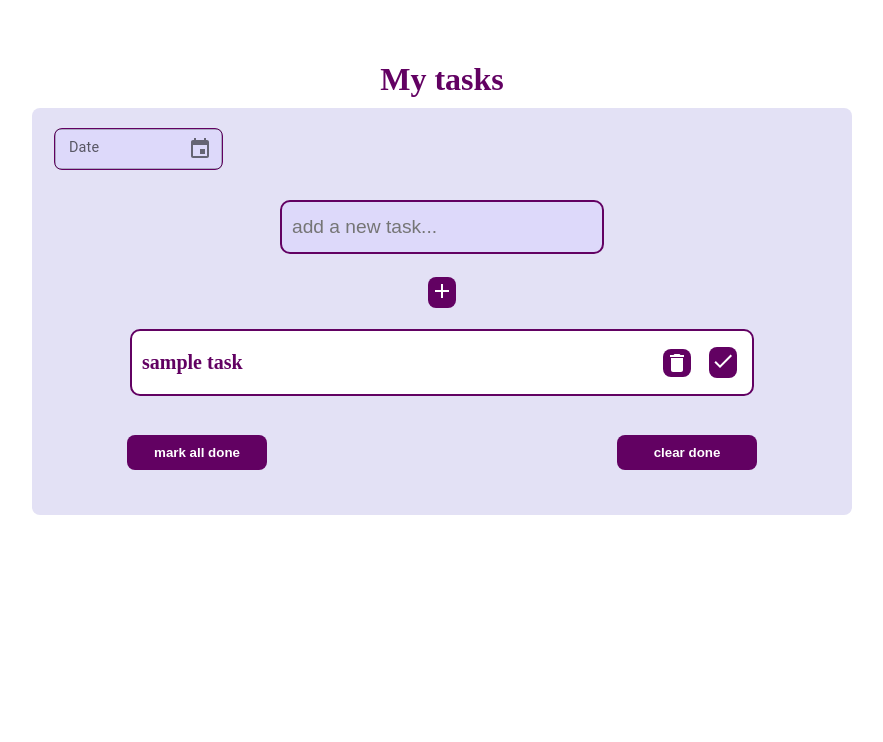
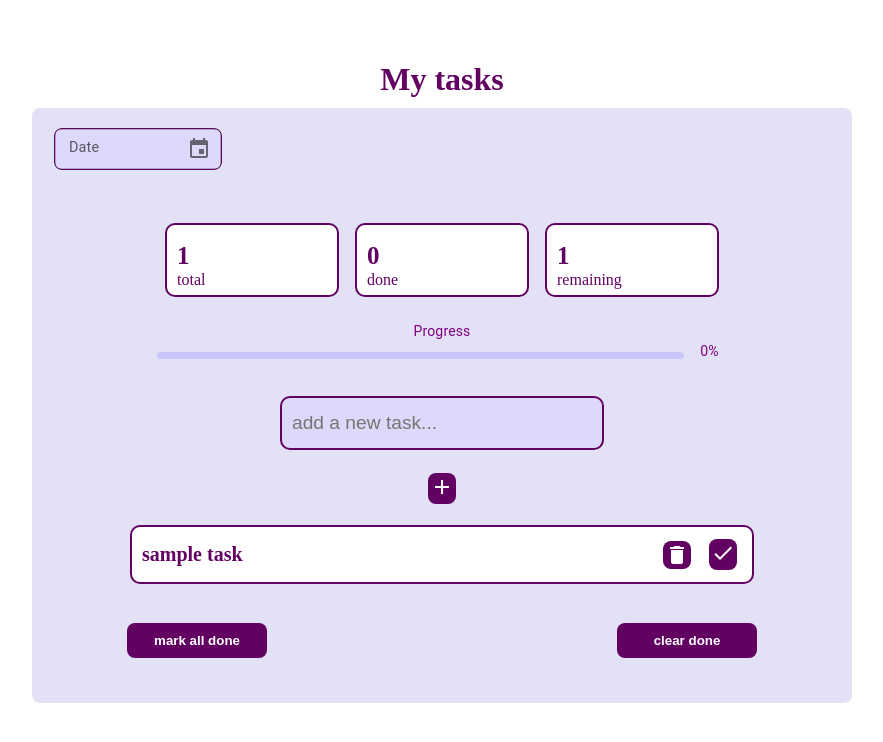
Before and after one commit to Tanishqa08/TaskFlow, a React (Vite) app: page / in a window 1280 px wide. Shown: the top 742 px of the page, without its empty margins (198-1081 px from the left). Built offline with nearby package versions, Linux system fonts and the light colour scheme.

Commit message:
progress-bar feature added

```diff
--- a/src/BasicDatePicker.jsx
+++ b/src/BasicDatePicker.jsx
@@ -2,6 +2,7 @@ import { AdapterDayjs } from '@mui/x-date-pickers/AdapterDayjs';
 import { LocalizationProvider } from '@mui/x-date-pickers/LocalizationProvider';
 import { DatePicker } from '@mui/x-date-pickers/DatePicker';
 import TextField from '@mui/material/TextField';
+
 
 export default function BasicDatePicker() {
   return (
--- /dev/null
+++ b/src/LinearWithValueLabel.jsx
@@ -0,0 +1,56 @@
+import * as React from 'react';
+import PropTypes from 'prop-types';
+import LinearProgress from '@mui/material/LinearProgress';
+import Typography from '@mui/material/Typography';
+import Box from '@mui/material/Box';
+
+function LinearProgressWithLabelAndValue(props) {
+  const progressId = React.useId();
+  return (
+    <div>
+      <Typography id={progressId} variant="body2" sx={{ color: "purple", marginTop: 2, }}>
+        Progress
+      </Typography>
+      <Box sx={{ display: 'flex', alignItems: 'center' }}>
+        <Box sx={{ width: '100%', mr: 1 }}>
+          <LinearProgress
+            variant="determinate"
+            aria-labelledby={progressId}
+            {...props}
+          />
+        </Box>
+        <Box sx={{ minWidth: 35 }}>
+          <Typography variant="body2" sx={{ color: "purple" }}>
+            {`${Math.round(props.value)}%`}
+          </Typography>
+        </Box>
+      </Box>
+    </div>
+  );
+}
+
+LinearProgressWithLabelAndValue.propTypes = {
+  /**
+   * The value of the progress indicator for the determinate and buffer variants.
+   * Value between `min` and `max`.
+   */
+  value: PropTypes.number.isRequired,
+};
+
+
+export default function LinearWithValueLabel({ progress }) {
+
+  return (
+    <Box sx={{ width: '100%' }}>
+      <LinearProgressWithLabelAndValue value={progress} sx={{
+        height: 7,
+        borderRadius: 4,
+        marginTop: 1,
+        "& .MuiLinearProgress-bar": {
+          backgroundColor: "#7a007a",
+        },
+        backgroundColor: " #ccc7fa",
+      }} />
+    </Box>
+  );
+}
--- /dev/null
+++ b/src/ProgressOfTodo.jsx
@@ -0,0 +1,41 @@
+import LinearWithValueLabel from "./LinearWithValueLabel";
+export default function ProgressOfTodo({ todos }) {
+
+    const totalTasks = todos.length;
+    const completedTasks = todos.filter((todos) => todos.isDone).length;
+    const progress = todos.length === 0
+        ? 0
+        : (completedTasks / totalTasks) * 100;
+
+    return (<div>
+
+        <div className="progress-container">
+            <span className="card">
+                <h3 className="count">{todos.length}</h3>
+                <p className="progress">total</p>
+            </span>
+            <span className="card">
+                <h3 className="count">{doneCount(todos)}</h3>
+                <p className="progress">done</p>
+            </span>
+            <span className="card">
+                <h3 className="count">{todos.length - doneCount(todos)}</h3>
+                <p className="progress">remaining</p>
+            </span>
+        </div>
+        <div>
+            <LinearWithValueLabel progress={progress} />
+        </div>
+    </div>);
+}
+
+let doneCount = (todos) => {
+    if (todos.length == 0) {
+        return 0;
+    }
+    else if (todos.filter(todo => todo.isDone == true).length == 0) {
+        return 0;
+    } else {
+        return todos.filter(todo => todo.isDone == true).length;
+    }
+}
--- a/src/Todo.css
+++ b/src/Todo.css
@@ -61,7 +61,7 @@
     margin: 8px;
     color: rgb(98, 1, 98);
     width: 600px;
-    height: 43px;
+    height: 35px;
 }
 
 .list-btn {
@@ -92,6 +92,7 @@
     margin-top: 10px;
     font-size: larger;
     font-weight: 400;
+    margin-top:35px;
 
 }
 
@@ -106,25 +107,53 @@ ul {
 
 .basic-date-picker {
     align-self: flex-start;
-    width: 167px;
+    width: 166px;
     margin-left: 12px;
-    margin-bottom: 14px;
     background-color: #ddd9fa;
     margin-bottom: 20px;
-    border: 1px solid rgb(98, 1, 98);
+    border: 0.5px solid rgb(98, 1, 98);
     border-radius: 8px;
 
 }
 
-/* .basic-date-picker .MuiInputBase-root,
-.basic-date-picker .MuiOutlinedInput-root {
-    border-radius: 10px;
+.progress-container{
+    display: flex;
+    flex-direction: row;
+    justify-content: space-between;
+    align-items: center;
+    margin-top: 25px;
 }
 
-.css-10o2lyd-MuiStack-root>.MuiTextField-root,
-.css-10o2lyd-MuiStack-root>.MuiPickersTextField-root {
-    background-color: #ddd9fa;
-    margin-bottom: 20px;
-    border: 1px solid rgb(98, 1, 98);
-    border-radius: 8px;
-} */
+.card{
+    border: 2px solid rgb(98, 1, 98);
+    border-radius: 10px;
+    background-color: white;
+    padding: 10px 10px 30px 10px;
+    margin: 8px;
+    color: rgb(98, 1, 98);
+    width: 150px;
+    height: 30px;
+    text-align: left;
+    display: flex;
+    flex-direction:column;
+    justify-content: flex-start;
+    align-items:flex-start;
+    gap: 1px;
+}
+.card:hover{
+    background-color: hwb(248 90% 2%);
+    cursor: pointer;
+
+}
+.count{
+    font-size: 25px;
+    font-weight: 600;
+    padding-top: 7px;
+    margin: 0px;
+}
+.progress{
+    font-size: 16px;
+    font-weight: 500;
+    margin: 0px;
+    padding-bottom: 7px;
+}
--- a/src/TodoList.jsx
+++ b/src/TodoList.jsx
@@ -4,6 +4,7 @@ import "./Todo.css";
 import Inputbox from "./Inputbox";
 import List from "./List";
 import BasicDatePicker from "./BasicDatePicker";
+import ProgressOfTodo from "./ProgressOfTodo";
 
 export default function TodoList() {
     let [todos, setTodos] = useState([{ id: uuidv4(), task: "sample task", isDone: false }]);
@@ -22,6 +23,7 @@ export default function TodoList() {
         <div className="container">
 
         <BasicDatePicker />
+        <ProgressOfTodo todos={todos}/>
             <Inputbox input={input} setInput={setInput} addNewTask={addNewTask} />
             <List todos={todos} setTodos={setTodos} />
         </div>
```
Also changed, not shown: src/ClearDoneBtn.jsx (line endings or trailing spaces).
